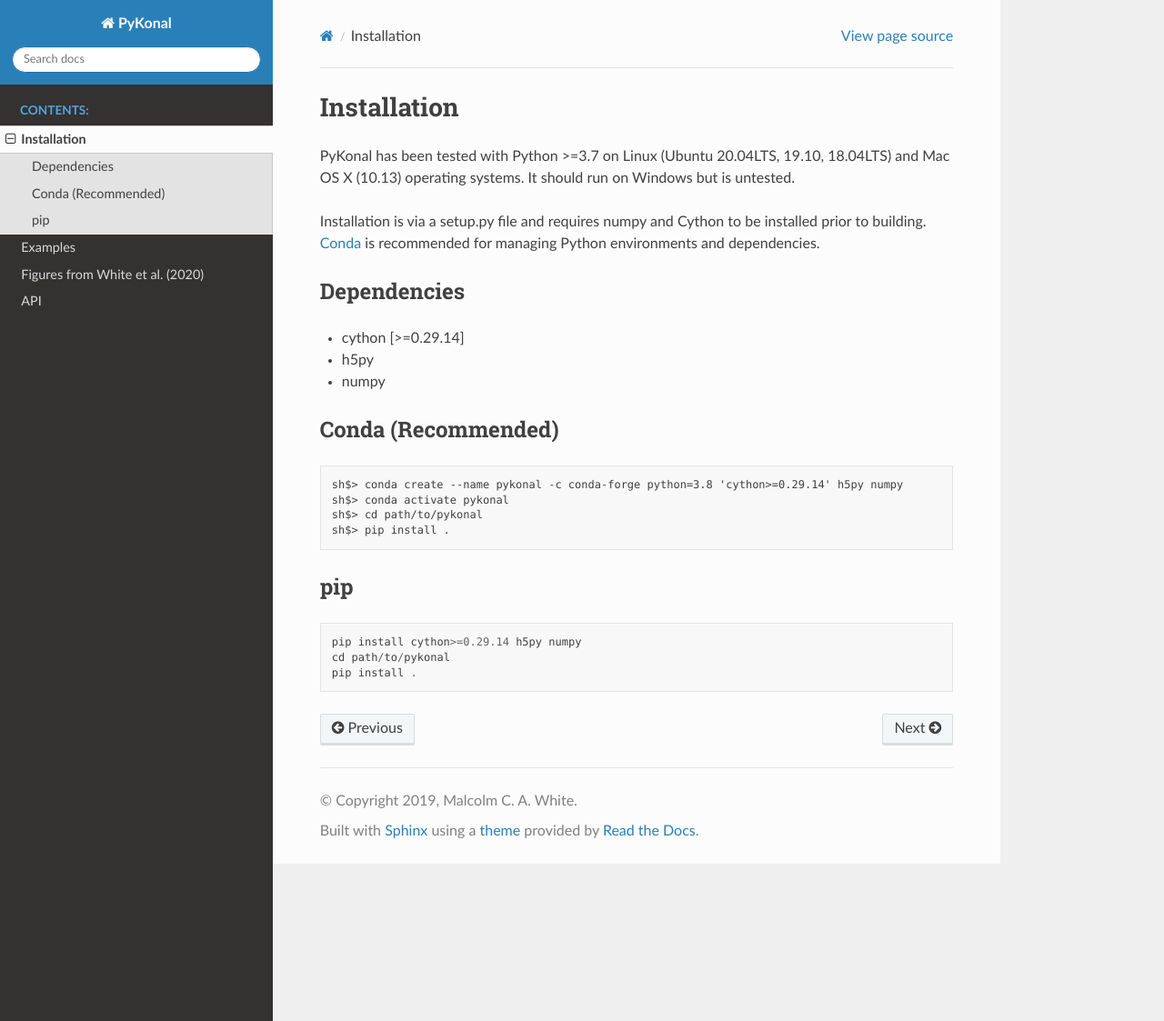
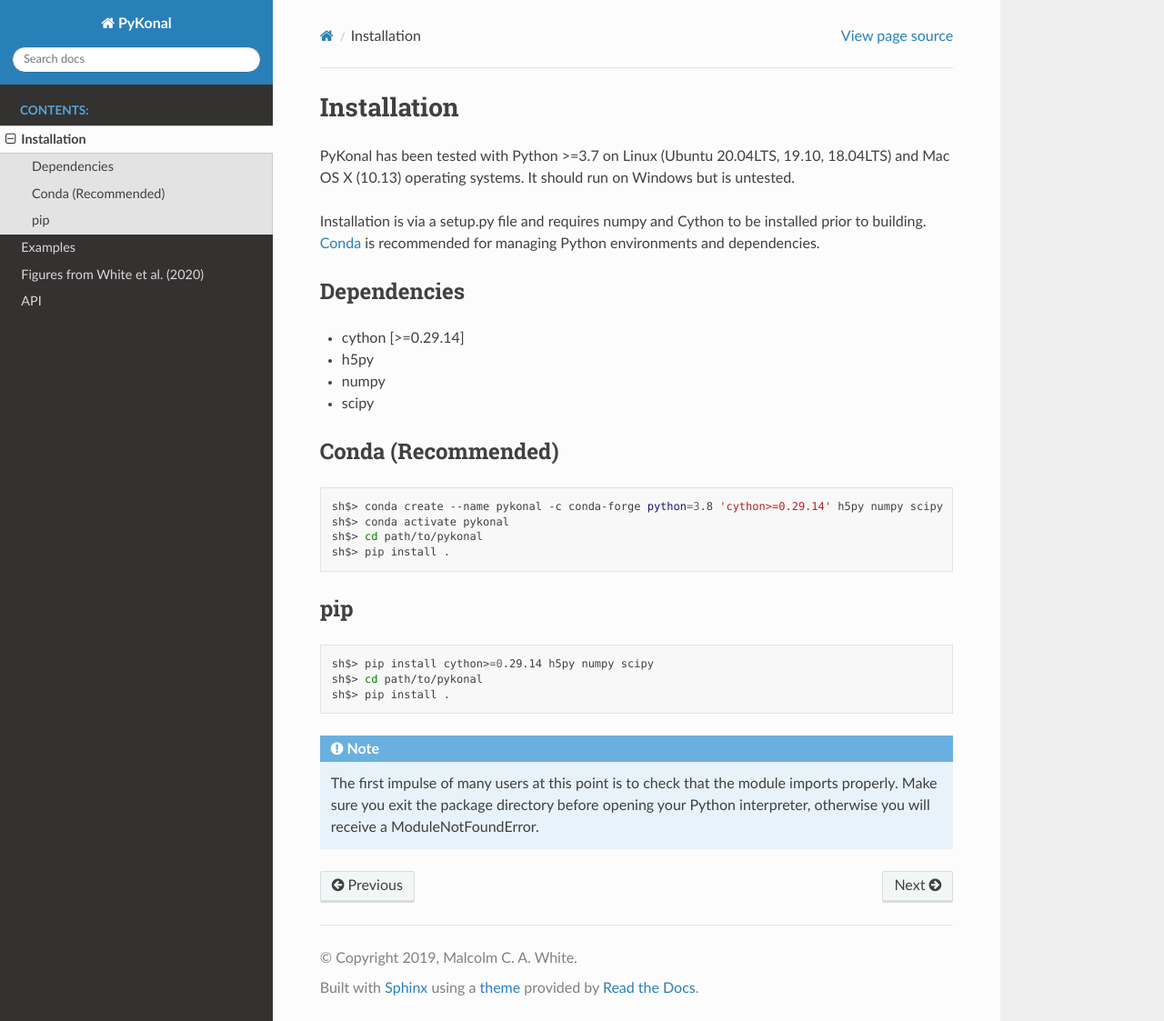
Before and after one commit to malcolmw/pykonal-docs, a Sphinx documentation site: the page built from source/installation.rst, in a window 1280 px wide and 1123 px high. Shown: the whole window at 91% size. Built offline with Sphinx 7.4.7 and the Read the Docs theme 2.0.0, drawn with Linux system fonts in a browser that asks for light colours.

Commit message:
Update dependencies and add a cautionary note.

```diff
--- a/source/installation.rst
+++ b/source/installation.rst
@@ -13,13 +13,15 @@
 * cython [>=0.29.14]
 * h5py
 * numpy
+* scipy
 
 
 Conda (Recommended)
 -------------------
+.. highlight:: bash
 .. code-block::
 
-   sh$> conda create --name pykonal -c conda-forge python=3.8 'cython>=0.29.14' h5py numpy
+   sh$> conda create --name pykonal -c conda-forge python=3.8 'cython>=0.29.14' h5py numpy scipy
    sh$> conda activate pykonal
    sh$> cd path/to/pykonal
    sh$> pip install .
@@ -28,6 +30,11 @@
 ---
 .. code-block::
 
-   pip install cython>=0.29.14 h5py numpy
-   cd path/to/pykonal
-   pip install .
+   sh$> pip install cython>=0.29.14 h5py numpy scipy
+   sh$> cd path/to/pykonal
+   sh$> pip install .
+
+.. note:: The first impulse of many users at this point is to check that the
+   module imports properly. Make sure you exit the package directory before
+   opening your Python interpreter, otherwise you will receive a
+   ModuleNotFoundError.
```
